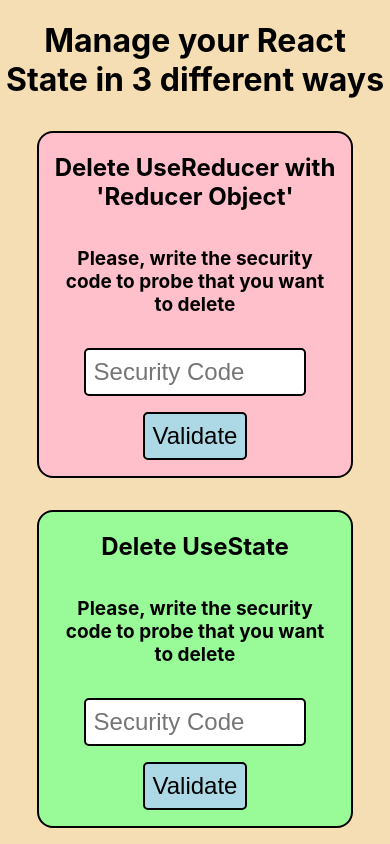
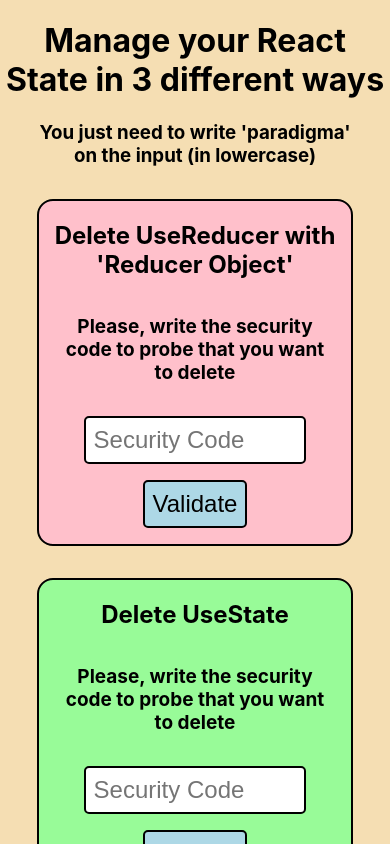
Before and after one commit to Fer-dev-gt/Manejo-profesional-del-estado, a React (Create React App) app: page / in a window 390 px wide. Shown: the top 844 px of the page. Built offline with nearby package versions, Linux system fonts and the light colour scheme.

Commit message:
fix added simple user instruction and code for changing states

```diff
--- a/src/App.js
+++ b/src/App.js
@@ -7,6 +7,7 @@ function App() {
   return (
     <div className="App">
       <h1></h1>
+      <h3>You just need to write 'paradigma' on the input (in lowercase)</h3>
       <UseReducer name="UseReducer with 'Reducer Object'"/>
       <UseState name="UseState"/>
       <ClassState name="ClassState"/>                                        {/* Componente creado usando Class que extends de 'React.Component', las propiedades se mandan de las misma manera que con un Componente por función */}
--- a/src/Styles/States.css
+++ b/src/Styles/States.css
@@ -66,4 +66,8 @@ button {
   input{
     width: 65%;
   }
+  h3{
+    width: 80%;
+    margin: auto;
+  }
 }
```
